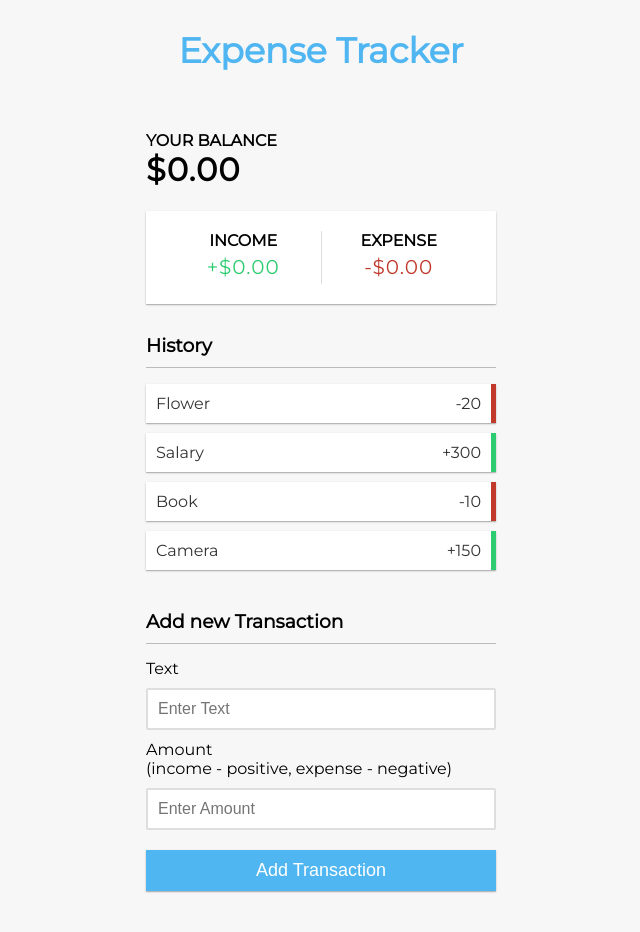
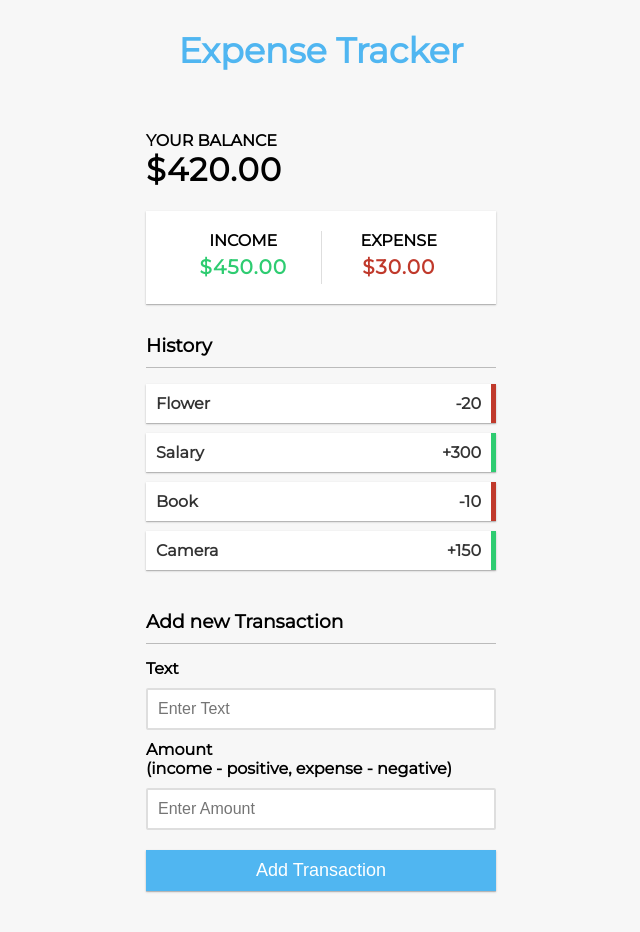
Before and after one commit to ahmedali8/VanillaJS-Expense-Tracker, a plain HTML site: page index.html in a window 1280 px wide. Shown: the whole page, without its empty margins (319-959 px from the left). Drawn offline with Linux system fonts and the light colour scheme.

Commit message:
updated script.js to display balance, income and expense

```diff
--- a/script.js
+++ b/script.js
@@ -14,6 +14,7 @@ const dummyTransactions = [
 ];
 
 let transactions = dummyTransactions;
+
 
 // Add transactions to DOM List
 function addTransactionDOM(transaction) {
@@ -34,10 +35,40 @@ function addTransactionDOM(transaction) {
     list.appendChild(item);
 }
 
+
+// Update the balance, income and expense (reduce() for summing)
+function updateValues() {
+    const amounts = transactions.map(transaction => transaction.amount);
+
+    const total = amounts
+        .reduce((acc, item) => (acc += item), 0)
+        .toFixed(2)
+    ;
+
+    const income = amounts
+        .filter(item => item > 0)
+        .reduce((acc, item) => (acc += item), 0)
+        .toFixed(2)
+    ;
+
+    const expense = (amounts
+        .filter(item => item < 0)
+        .reduce((acc, item) => (acc += item), 0)
+        * -1
+    ).toFixed(2);
+
+
+    balance.innerText = `$${total}`;
+    money_plus.innerText = `$${income}`;
+    money_minus.innerText = `$${expense}`;
+}
+
+
 // init app (forEach() is taking out individual transaction from transactions and adding it to the list item to the DOM)
 function init() {
     list.innerHTML = '';
     transactions.forEach(addTransactionDOM);
+    updateValues();
 }
 
 init();
--- a/style.css
+++ b/style.css
@@ -29,6 +29,7 @@ body {
     min-height: 100vh;
     margin: 0;
     font-family: 'Montserrat', sans-serif;
+    font-weight: 600;
 }
 
 .container {
```
